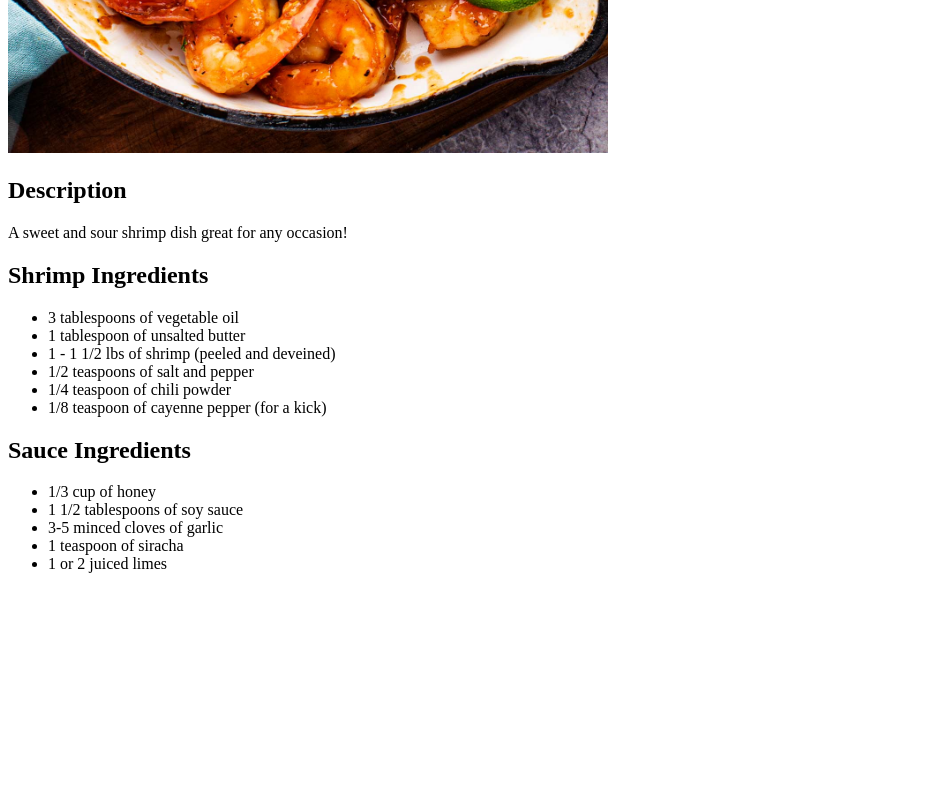
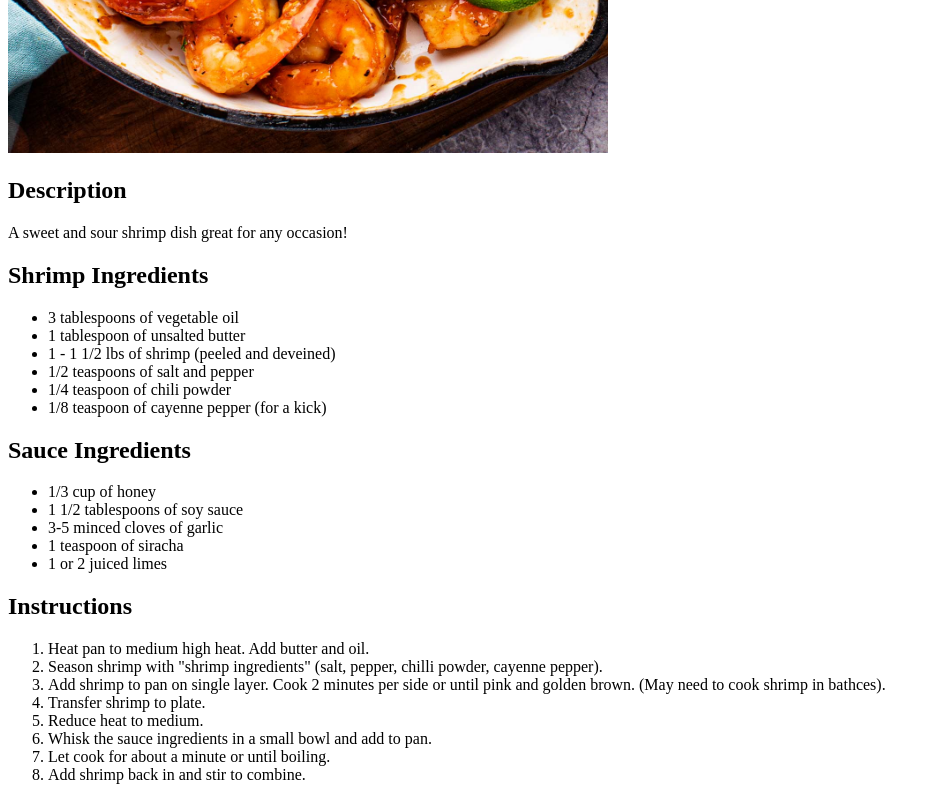
Before and after one commit to acarr123/odin-recipes, a plain HTML site: page recipes/honey-lime-shrimp.html in a window 1280 px wide. Shown: the part 728-1528 px from the top of the page, without its empty margins (0-936 px from the left). Before the commit the page ends 1317 px from the top, so only its background shows below. Drawn offline with Linux system fonts and the light colour scheme.

Commit message:
Add instructions

```diff
--- a/recipes/honey-lime-shrimp.html
+++ b/recipes/honey-lime-shrimp.html
@@ -25,5 +25,15 @@
         <li>1 teaspoon of siracha</li>
         <li>1 or 2 juiced limes</li>
     </ul>
-
+    <h2>Instructions</h2>
+    <ol>
+        <li>Heat pan to medium high heat. Add butter and oil.</li>
+        <li>Season shrimp with "shrimp ingredients" (salt, pepper, chilli powder, cayenne pepper).</li>
+        <li>Add shrimp to pan on single layer. Cook 2 minutes per side or until pink and golden brown. (May need to cook shrimp in bathces).</li>
+        <li>Transfer shrimp to plate.</li>
+        <li>Reduce heat to medium.</li>
+        <li>Whisk the sauce ingredients in a small bowl and add to pan.</li>
+        <li>Let cook for about a minute or until boiling.</li>
+        <li>Add shrimp back in and stir to combine.</li>
+    </ol>
 </html>
```
